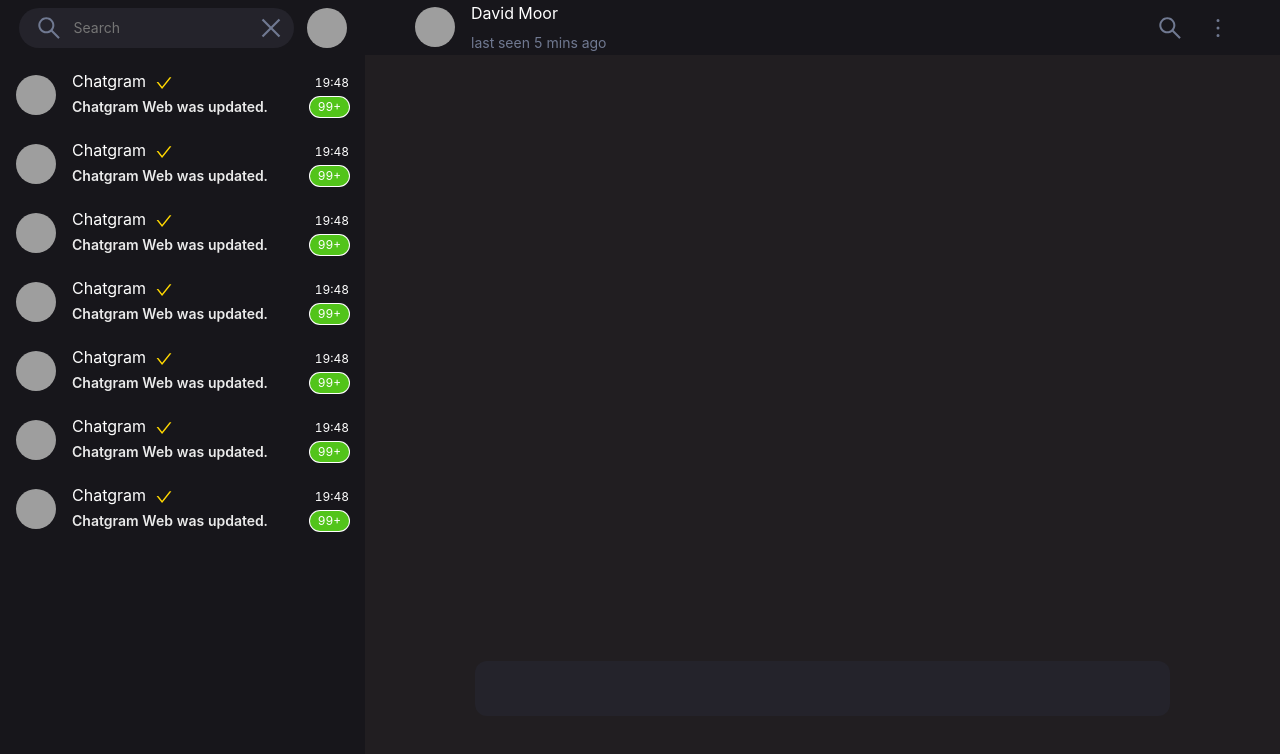
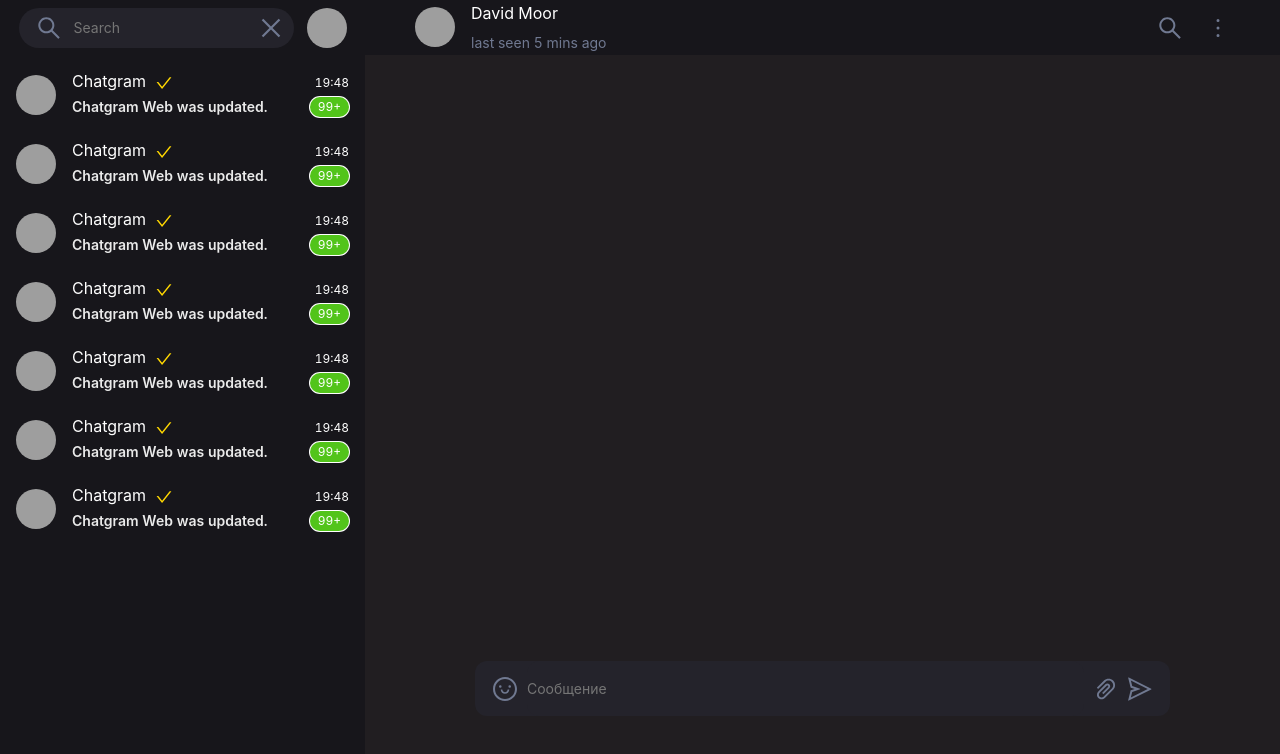
Before and after one commit to AlcorBBX/alnero, a React (Create React App) app in the folder client/: page / in a window 1280 px wide. Shown: the top 754 px of the page. Built offline with nearby package versions, Linux system fonts and the light colour scheme; grey boxes are pictures that could not be loaded.

Commit message:
Changed the input to send a message

```diff
--- a/client/src/components/ui/FooterInput.tsx
+++ b/client/src/components/ui/FooterInput.tsx
@@ -4,11 +4,12 @@ import './footerInput.sass'
 
 const FooterInput = () => {
   return (
-    <div>
-        <input className='FooterMessageInput'/>
-        {/* <PaperClipOutlined />
-        <SmileOutlined />
-        <SendOutlined />*/}
+    <div className='FooterMessageWrap'>
+        <SmileOutlined className='FooterMessageIcon'/>
+        <input className='FooterMessageInput' placeholder='Сообщение'/>
+        <PaperClipOutlined className='FooterMessageIcon'/>
+        <SendOutlined className='FooterMessageIcon'/>
+
     </div>
   )
 }
--- a/client/src/components/ui/footerInput.sass
+++ b/client/src/components/ui/footerInput.sass
@@ -10,14 +10,38 @@
 //   }
 // }
 
-.FooterMessageInput
-    min-width: 695px
+.FooterMessageWrap
+    max-width: 695px
     min-height: 55px
     width: 100%
+    background: #24232B
+    // color: white
+    border-radius: 12px
+    display: flex
+    align-items: center
+    padding: 0 18px
+
+.FooterMessageInput
+    max-width: 695px
+    max-height: 55px
+    width: 100%
+    height: 100%
     background: #24232B
     border: none
     color: white
     border-radius: 12px
+    margin-right: 10px
+
+.FooterMessageIcon
+    margin-right: 10px
+
+.FooterMessageIcon:nth-last-child(1)
+    margin-right: 0
+
+.FooterMessageIcon > svg
+    color: #707991
+    width: 24px
+    height: 24px
 
 .FooterMessageInput
     &:hover,
```
Also changed, not shown: 2 other files (tests, documents, lock files or other folders).
